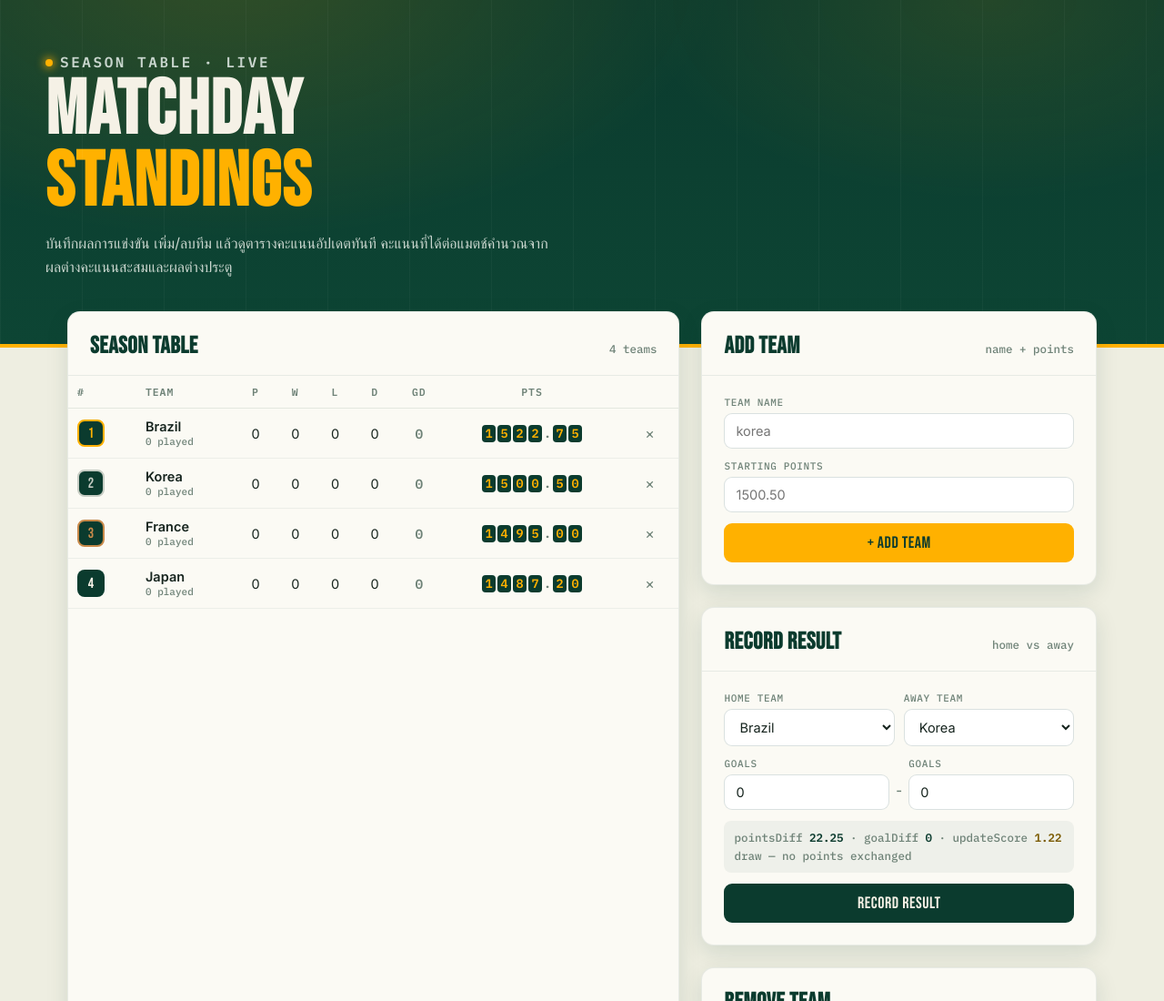
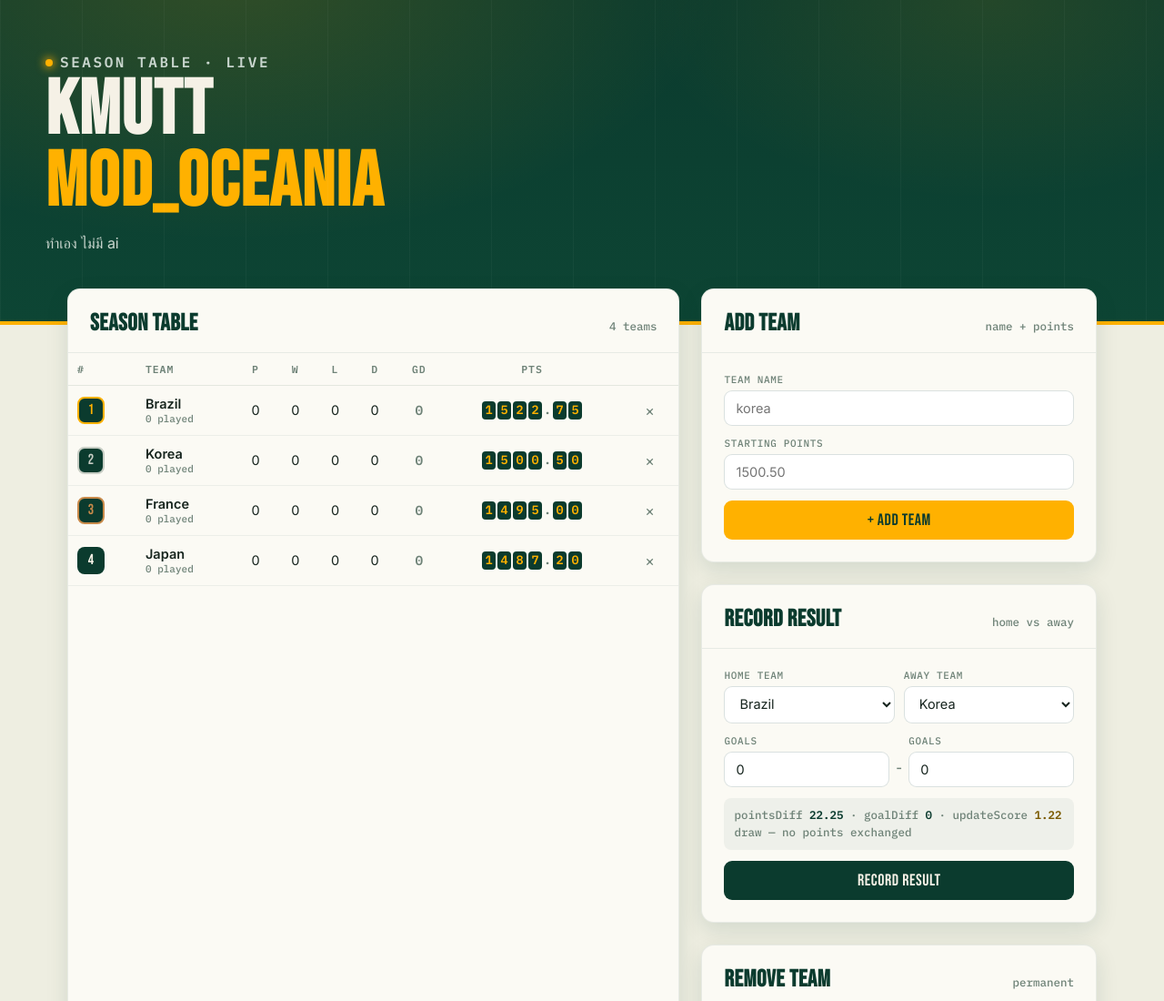
Before and after one commit to rctnz/myproject, a plain HTML site: page index.html in a window 1280 px wide. Shown: the top 1100 px of the page at 91% size. Drawn offline with Linux system fonts and the light colour scheme.

Commit message:
Update index.html

```diff
--- a/index.html
+++ b/index.html
@@ -3,7 +3,7 @@
 <head>
 <meta charset="UTF-8">
 <meta name="viewport" content="width=device-width, initial-scale=1.0">
-<title>Matchday Standings</title>
+<title>Matchday Standing</title>
 <link rel="preconnect" href="https://fonts.googleapis.com">
 <link href="https://fonts.googleapis.com/css2?family=Bebas+Neue&family=Inter:wght@400;500;600;700&family=IBM+Plex+Mono:wght@500;600&display=swap" rel="stylesheet">
 <style>
@@ -312,8 +312,8 @@
 <div class="hero">
   <div class="hero-inner">
     <p class="eyebrow">Season Table &middot; Live</p>
-    <h1>MATCHDAY<br><span>STANDINGS</span></h1>
-    <p>บันทึกผลการแข่งขัน เพิ่ม/ลบทีม แล้วดูตารางคะแนนอัปเดตทันที คะแนนที่ได้ต่อแมตช์คำนวณจากผลต่างคะแนนสะสมและผลต่างประตู</p>
+    <h1>KMUTT<br><span>MOD_OCEANIA</span></h1>
+    <p>ทำเอง ไม่มี ai</p>
   </div>
 </div>
 
```
